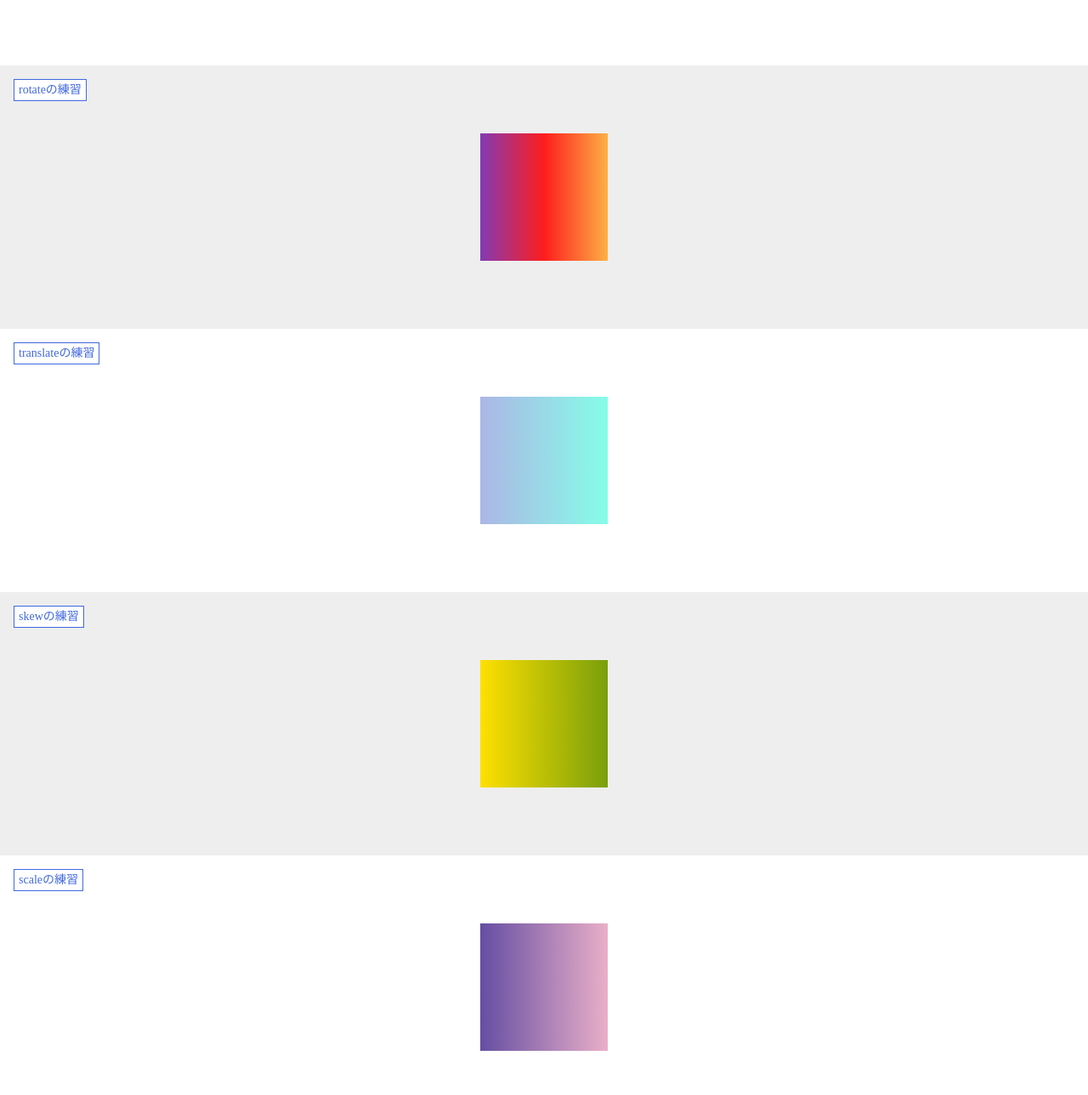
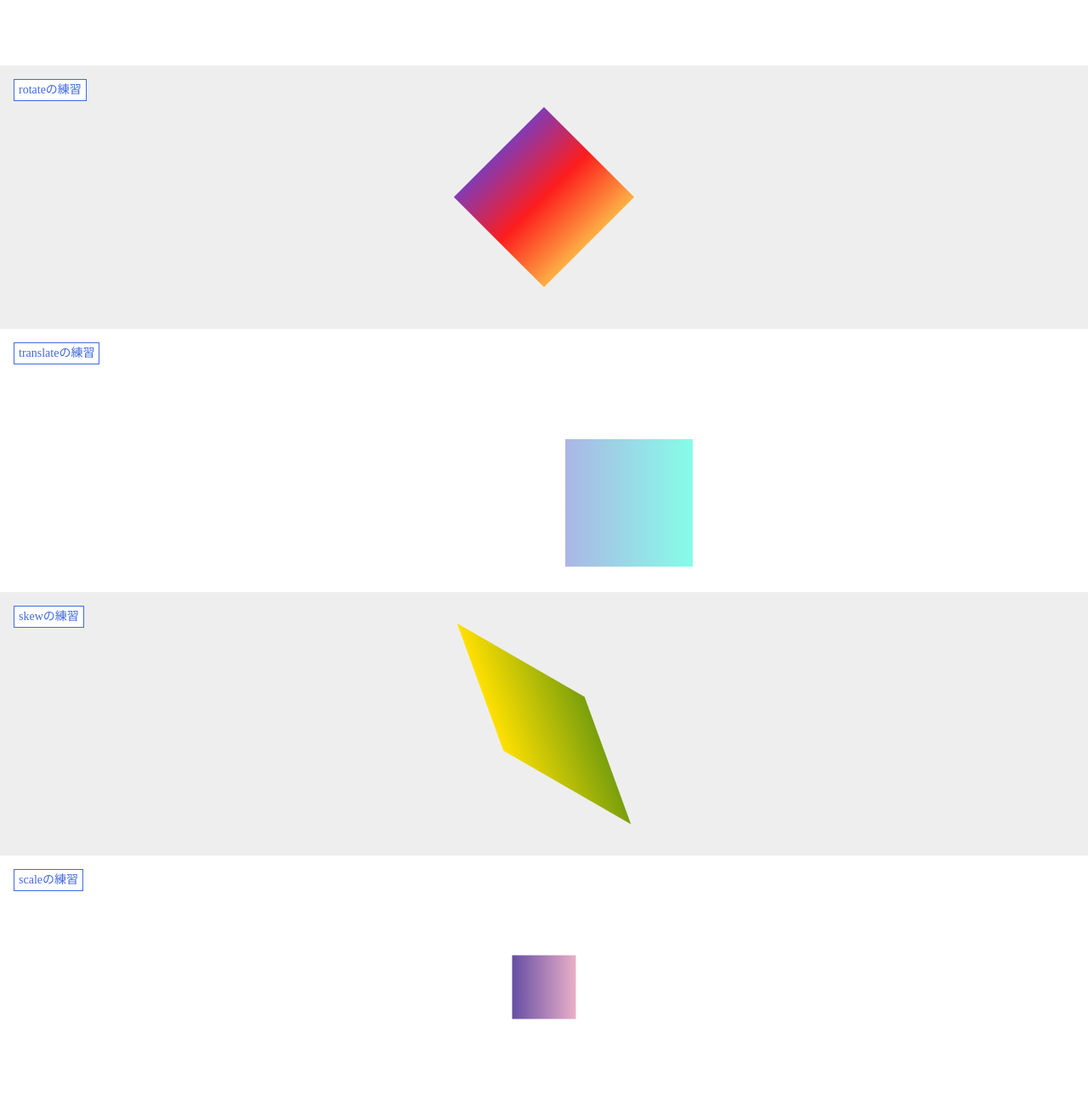
Before and after one commit to netaro-N/design-0202, a plain HTML site: page index.html in a window 1280 px wide. Shown: the part 971-2260 px from the top of the page at 85% size. Drawn offline with Linux system fonts and the light colour scheme.

Commit message:
transform-rotate,translate,skew,scale

```diff
--- a/style.css
+++ b/style.css
@@ -134,6 +134,7 @@ section:nth-child(odd){
   margin: auto;
   background: linear-gradient(to right, #833ab4, #fd1d1d, #fcb045);
   /* ここからrotateを追加 */
+  transform: rotate(45deg);
 }
 
 /* translateの練習 */
@@ -144,6 +145,7 @@ section:nth-child(odd){
   margin: auto;
   background: linear-gradient(to right, #acb6e5, #86fde8);
   /* ここからtranslateを追加 */
+  transform: translate(100px, 50px);
 }
 
 /* skewの練習 */
@@ -154,6 +156,7 @@ section:nth-child(odd){
   margin: auto;
   background: linear-gradient(to right, #ffe000, #799f0c);
   /* ここからskewを追加 */
+  transform: skew(20deg,30deg);
 }
 
 /* scaleの練習 */
@@ -164,6 +167,7 @@ section:nth-child(odd){
   margin: auto;
   background: linear-gradient(to right, #654ea3, #eaafc8);
   /* ここからscaleを追加 */
+  transform: scale(0.5,0.5);
 }
 
 /* originの練習 */
```
